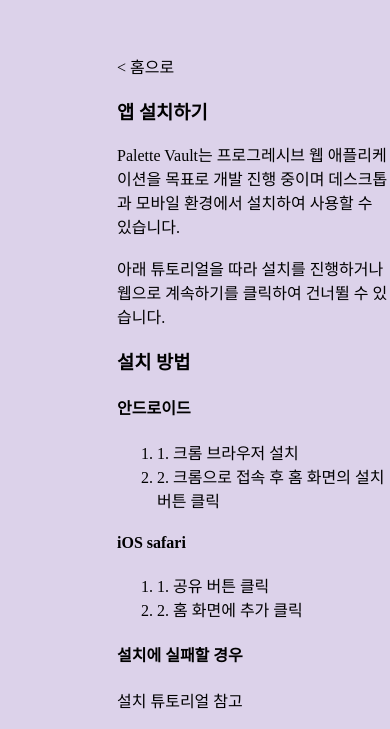
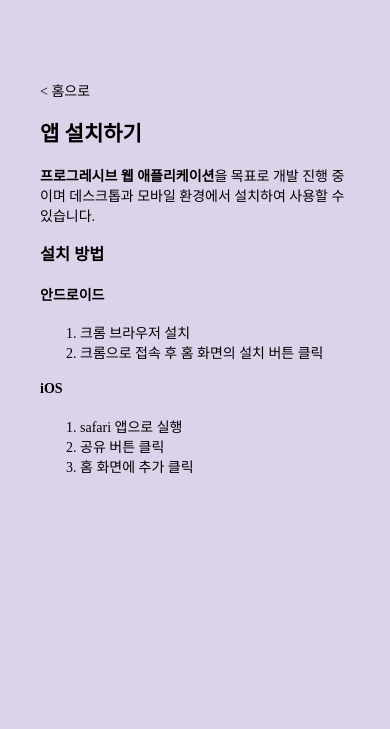
Before and after one commit to Pokemon-Encyclopedia/Front-end, a Next.js app: page /install in a window 390 px wide. Shown: the part 115-844 px from the top of the page. Built offline with nearby package versions, Linux system fonts and the light colour scheme; a web font is replaced by a local one.

Commit message:
Add Install Btn , Page 반응형

```diff
--- a/pages/install.tsx
+++ b/pages/install.tsx
@@ -1,9 +1,11 @@
 import Link from "next/link";
 import Phead from "../components/Phead";
+import styled from "@emotion/styled";
+
 
 const Install = () => {
   return (
-    <section className="page-container" style={{position:"fixed" , left:"30%" , top:"20%"}}>
+    <PageContainer className="PageContainer">
       <Phead seoTitle="설치페이지" />
       <div>
         <nav>
@@ -12,62 +14,60 @@
               <a>{"< "}홈으로</a>
             </Link>
           </div>
-          <hgroup>
             <h1>앱 설치하기</h1>
-          </hgroup>
         </nav>
         <section className="contents">
           <section>
-            Palette Vault는{" "}
             <a
               href="https://ko.wikipedia.org/wiki/%ED%94%84%EB%A1%9C%EA%B7%B8%EB%A0%88%EC%8B%9C%EB%B8%8C_%EC%9B%B9_%EC%95%A0%ED%94%8C%EB%A6%AC%EC%BC%80%EC%9D%B4%EC%85%98"
               target="_blank"
               rel="noreferrer"
             >
-              프로그레시브 웹 애플리케이션
+              <b>프로그레시브 웹 애플리케이션</b>
             </a>
             을 목표로 개발 진행 중이며 데스크톱과 모바일 환경에서 설치하여
             사용할 수 있습니다.
             <br />
-            <br />
-            아래 튜토리얼을 따라 설치를 진행하거나{" "}
-            <Link href="/">
-              <a>웹으로 계속하기</a>
-            </Link>
-            를 클릭하여 건너뛸 수 있습니다.
           </section>
           <section className="tutorial">
             <h3>설치 방법</h3>
             <section>
               <h4>안드로이드</h4>
               <ol>
-                <li>1. 크롬 브라우저 설치</li>
-                <li>2. 크롬으로 접속 후 홈 화면의 설치 버튼 클릭</li>
+                <li>크롬 브라우저 설치</li>
+                <li>크롬으로 접속 후 홈 화면의 설치 버튼 클릭</li>
               </ol>
             </section>
             <section>
-              <h4>iOS safari</h4>
+              <h4>iOS</h4>
               <ol>
-                <li>1. 공유 버튼 클릭</li>
-                <li>2. 홈 화면에 추가 클릭</li>
+                <li>safari 앱으로 실행</li>
+                <li>공유 버튼 클릭</li>
+                <li>홈 화면에 추가 클릭</li>
               </ol>
-            </section>
-            <section>
-              <h4>설치에 실패할 경우</h4>
-              <a
-                href="https://support.google.com/chrome/answer/9658361?hl=ko&co=GENIE.Platform%3DAndroid&oco=0"
-                target="_blank"
-                rel="noreferrer"
-              >
-                설치 튜토리얼
-              </a>{" "}
-              참고
             </section>
           </section>
         </section>
       </div>
-    </section>
+    </PageContainer>
   );
 };
 
+
+
+const PageContainer = styled.div`
+    width: 100%;
+    height: 100%;
+    display: flex;
+    justify-content: center;
+    margin: 0 auto;
+    padding: 10% 0 ;
+
+    @media (max-width: 768px) {
+        font-size: 14px;
+        padding: 50% 40px;
+    }
+`;
+
+
 export default Install;
```
Also changed, not shown: components/DownLoadBtn/index.tsx (+29 -11 lines), 1 other file (tests, documents, lock files or other folders).
